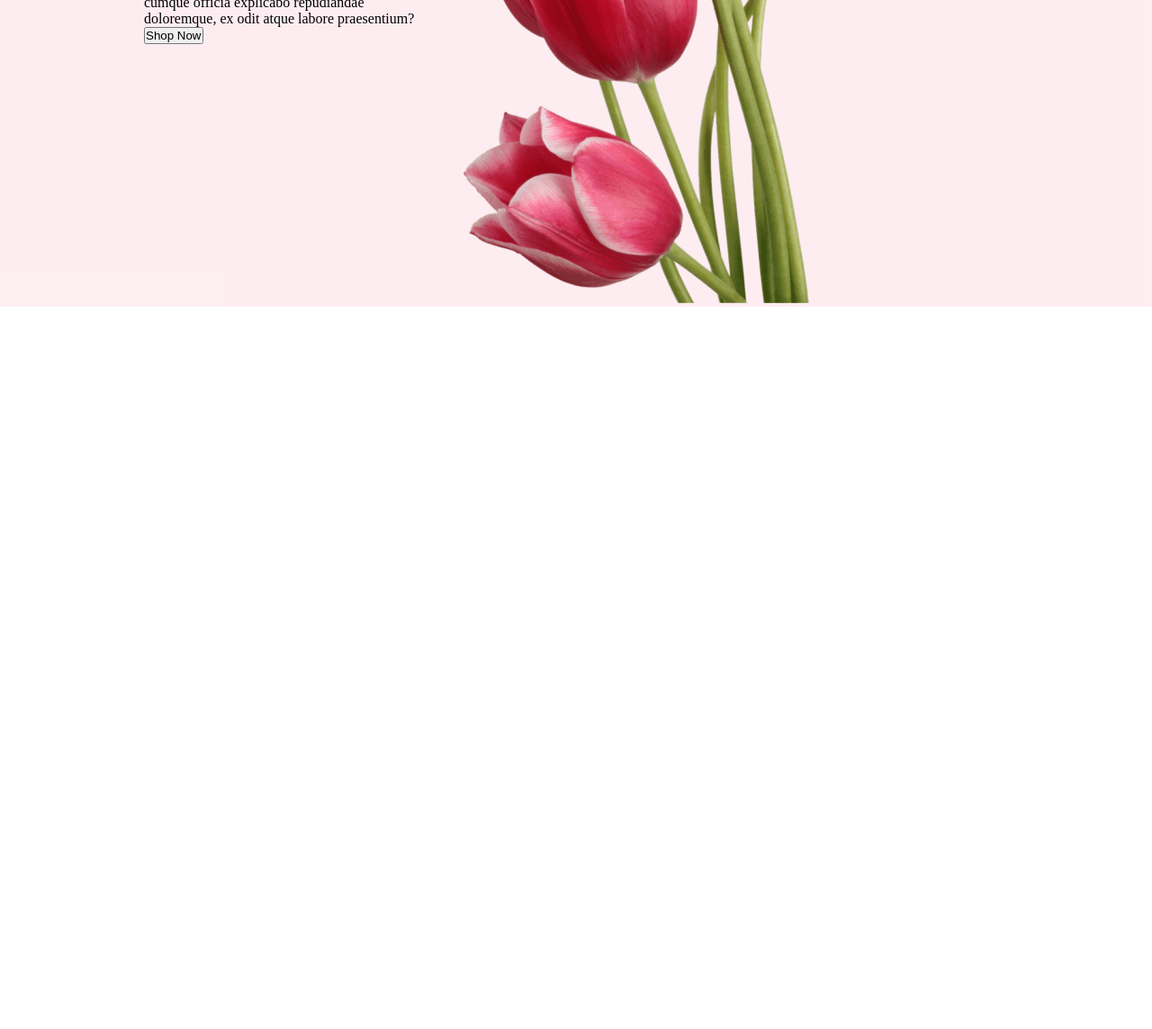
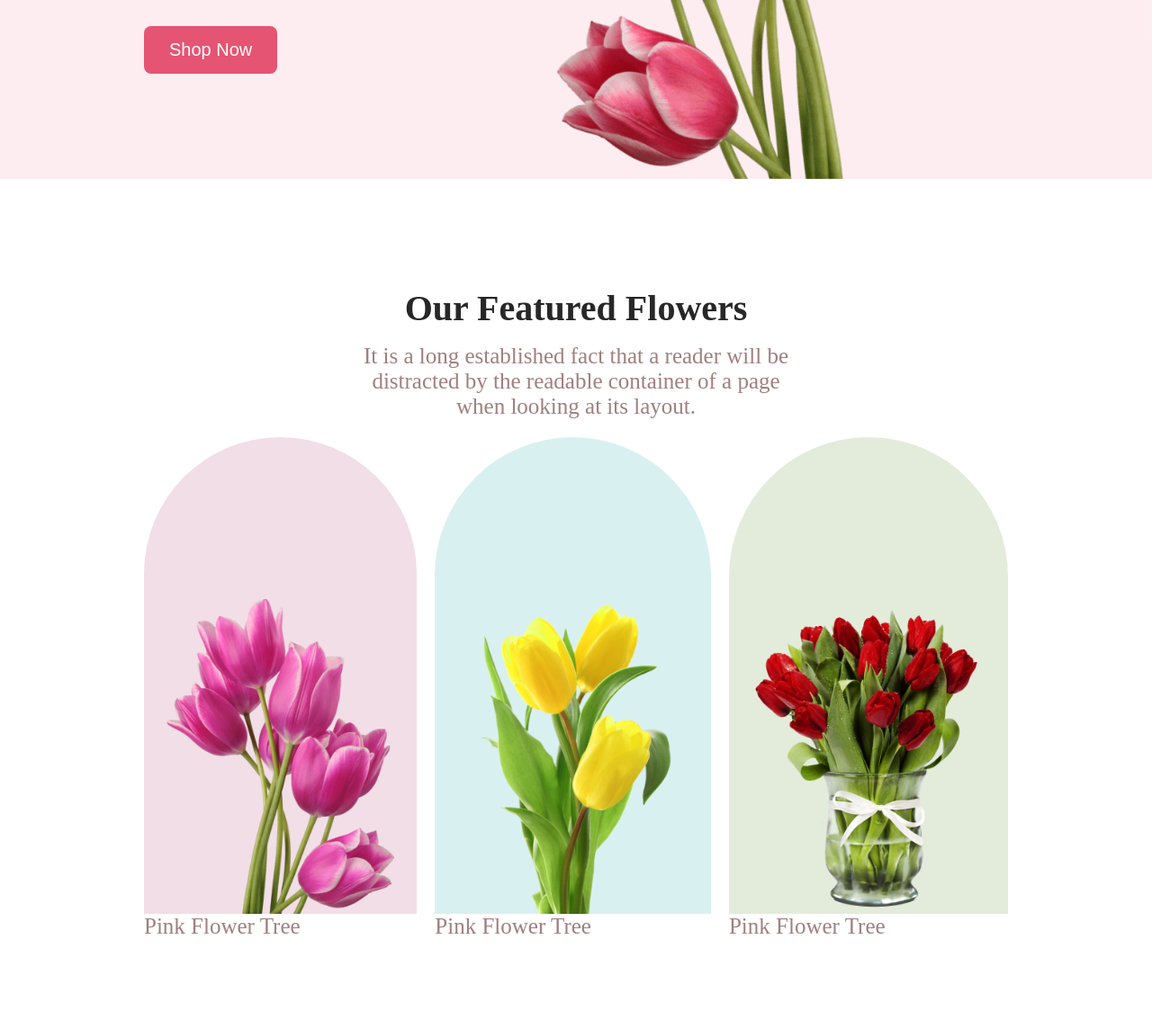
Before and after one commit to 96shahadat/Flower-shop, a plain HTML site: page index.html in a window 1280 px wide. Shown: the part 463-1607 px from the top of the page at 90% size. Before the commit the page ends 804 px from the top, so only its background shows below. Drawn offline with Linux system fonts and the light colour scheme.

Commit message:
added the new section

```diff
--- a/index.html
+++ b/index.html
@@ -12,12 +12,43 @@
       <div class="banner-text">
         <h1>Let's make beautiful flowers a part of your life.</h1>
         <p>Lorem ipsum dolor sit amet consectetur, adipisicing elit. Eveniet, atque mollitia! Non eius eaque consectetur sed placeat aut eum voluptates cumque officia explicabo repudiandae doloremque, ex odit atque labore praesentium?</p>
-        <button>Shop Now</button>
+        <button class="button">Shop Now</button>
       </div>
       <div class="banner-img">
         <img src="Flower Asset/pngwing 10.png" alt="">
       </div>
     </div>
   </header>
+
+  <section id="featured">
+      <div class="container">
+        <div class="section-heading">
+          <h2>Our Featured Flowers</h2>
+          <p>It is a long established fact that a reader will be distracted by the readable container of a page when looking at its layout.</p>
+        </div>
+        <div class="section-content">
+
+          <div class="flower">
+            <div class="flower-img pink">
+              <img src="Flower Asset/pngwing 6.png" alt="">
+            </div>
+            <p>Pink Flower Tree</p>
+          </div>
+          <div class="flower">
+            <div class="flower-img blue">
+              <img src="Flower Asset/pngwing 7.png" alt="">
+            </div>
+            <p>Pink Flower Tree</p>
+          </div>
+          <div class="flower">
+            <div class="flower-img green">
+              <img src="Flower Asset/pngwing 8.png" alt="">
+            </div>
+            <p>Pink Flower Tree</p>
+          </div>
+
+        </div>
+      </div>
+  </section>
 </body>
 </html>
--- a/styles/style.css
+++ b/styles/style.css
@@ -1,18 +1,107 @@
-*{
+@import url('https://fonts.googleapis.com/css2?family=Lato:ital,wght@0,300;0,400;0,700;0,900;1,100;1,300;1,400;1,700&display=swap');
+
+* {
   margin: 0;
   padding: 0;
 
 }
-header{
-  background-color: rgba(229,84,115,0.10);
+
+header {
+  background-color: rgba(229, 84, 115, 0.10);
 }
-.container{
+
+.container {
   width: 75%;
   max-width: 1440px;
   margin: 0 auto;
 }
-.banner{
+
+
+.section-heading{
+  max-width: 500px;
+  text-align: center;
+  margin: 20px auto;
+}
+
+.section-heading h2{
+color: #272727;
+font-size: 40px;
+font-weight: 800;
+margin-bottom: 16px;
+}
+
+.banner {
   display: flex;
   align-items: center;
   justify-content: space-between;
 }
+
+.button {
+  border-radius: 8px;
+  background-color: #e55473;
+  color: #ffff;
+  border: none;
+  font-size: 20px;
+  padding: 15px 28px;
+  cursor: pointer;
+  transition: 1s;
+}
+
+.button:hover{
+  background-color: aqua;
+}
+
+.banner .banner-text * {
+  margin-bottom: 32px;
+  max-width: 525px;
+}
+
+.banner .banner-text h1 {
+  font-size: 50px;
+  color: #272727;
+}
+
+p {
+  font-size: 25px;
+  color: #a07f7f;
+}
+
+.banner .banner-img img {
+  width: 100%;
+  vertical-align: middle;
+}
+
+#featured{
+  padding: 100px 0;
+
+}
+
+.section-content{
+  display: flex;
+  justify-content: space-between;
+  gap: 20px;
+  align-items: end;
+}
+
+.section-content .flower .flower-img{
+background-color: #c27484;
+border-radius: 300px 300px 0px 0px;
+padding: 30px 25px 0;
+height: 500px;
+display: flex;
+align-items: end;
+}
+
+.section-content .flower .flower-img img{
+  width: 100%;
+}
+
+.section-content .flower .pink{
+  background: rgba(167,33,98,0.15);
+}
+.section-content .flower .blue{
+  background: rgba(5,151,160,0.15);
+}
+.section-content .flower .green{
+background: rgba(71, 125, 17,0.15);
+}
```
